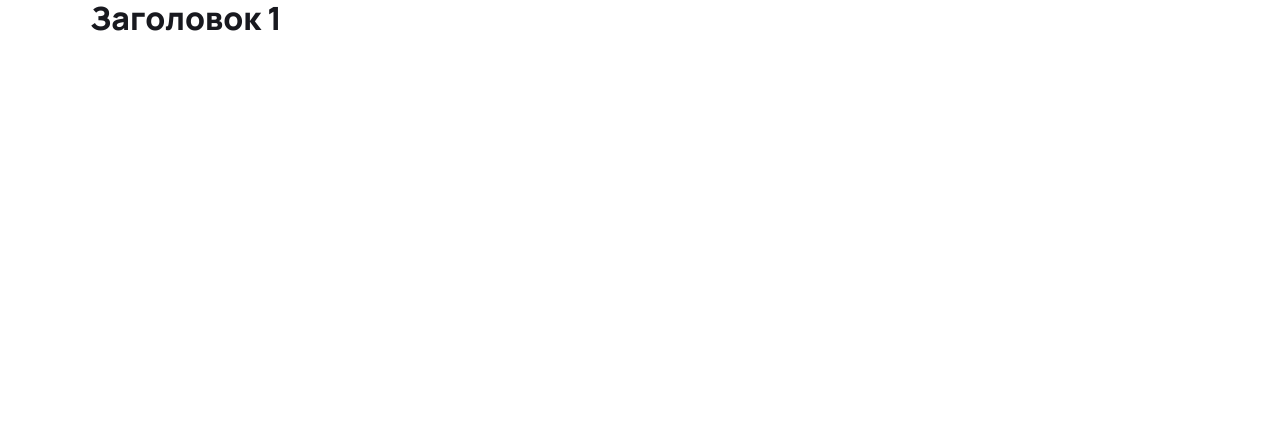
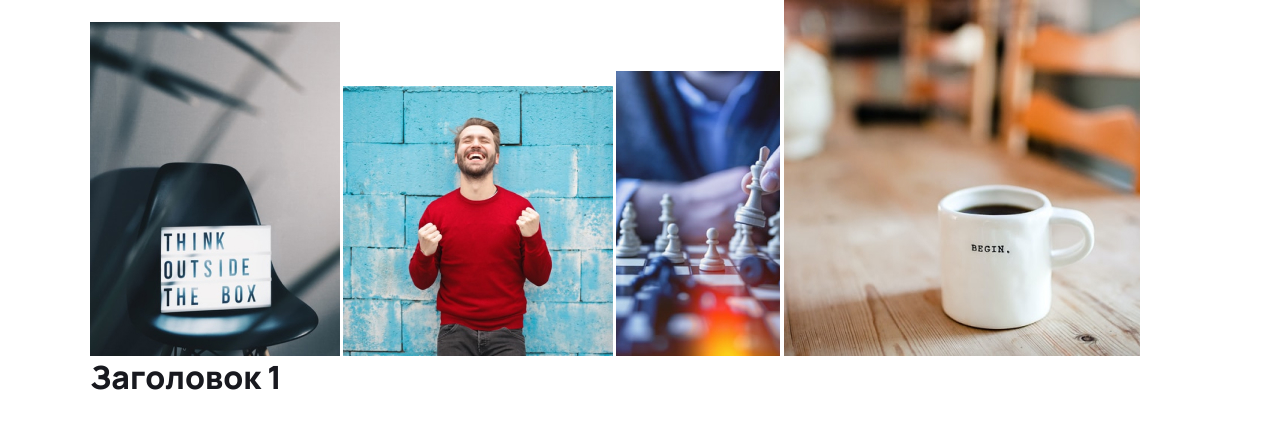
Before and after one commit to nikasot/application, a plain HTML site: page index.html in a window 1280 px wide. Drawn offline with Linux system fonts and the light colour scheme.

Commit message:
Добавил картинки

```diff
--- a/index.html
+++ b/index.html
@@ -13,6 +13,10 @@
 <body>
     <section>
         <div class="container">
+            <img src="img/chair.jpg" alt="">
+            <img src="img/man.jpg" alt="">
+            <img src="img/chess.jpg" alt="">
+            <img src="img/cup.jpg" alt="">
             <h1>Заголовок 1</h1>
         </div>
     </section>
```
Also changed, not shown: img/1icon.svg (added), img/2icon.svg (added), img/chair.jpg (added), img/chess.jpg (added), img/cup.jpg (added), img/man.jpg (added).
